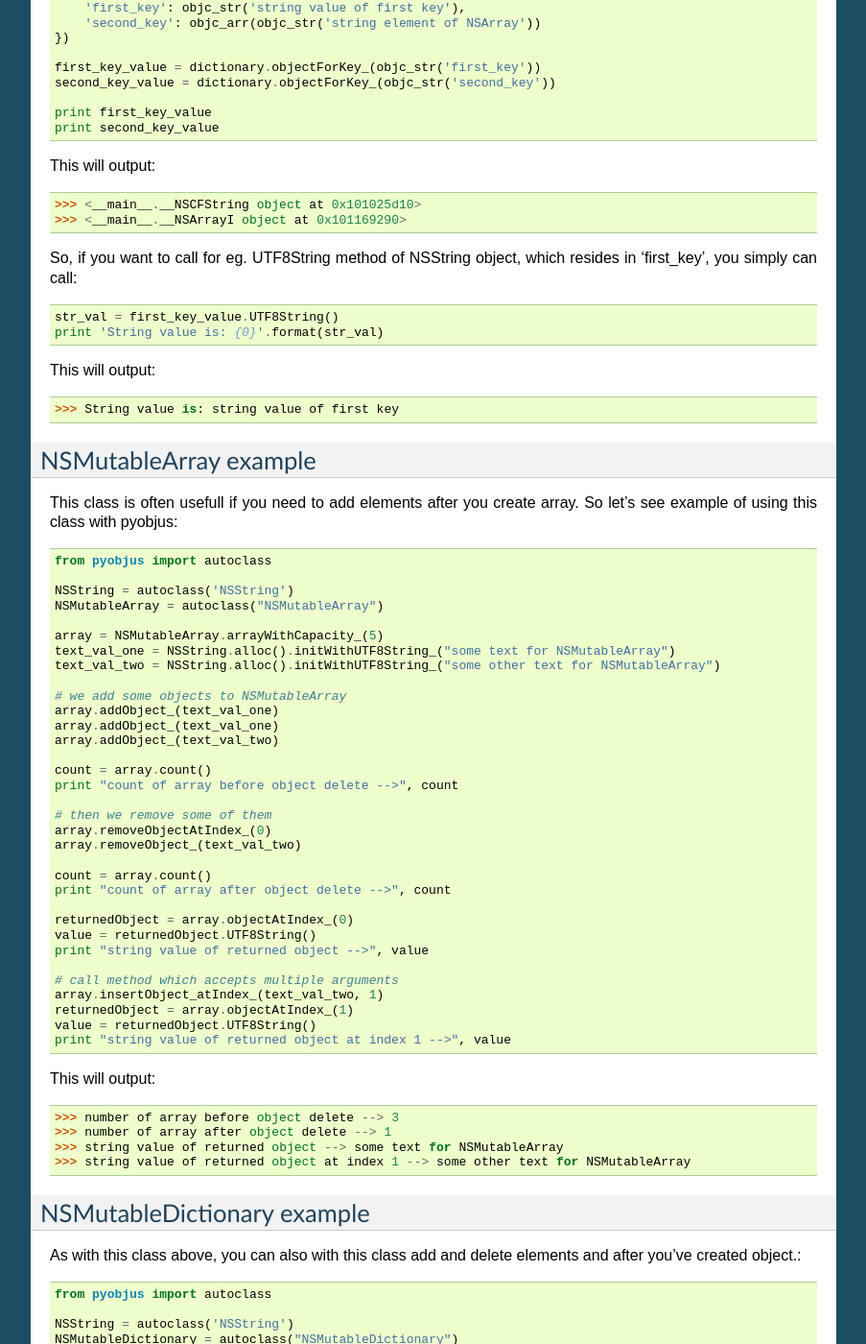
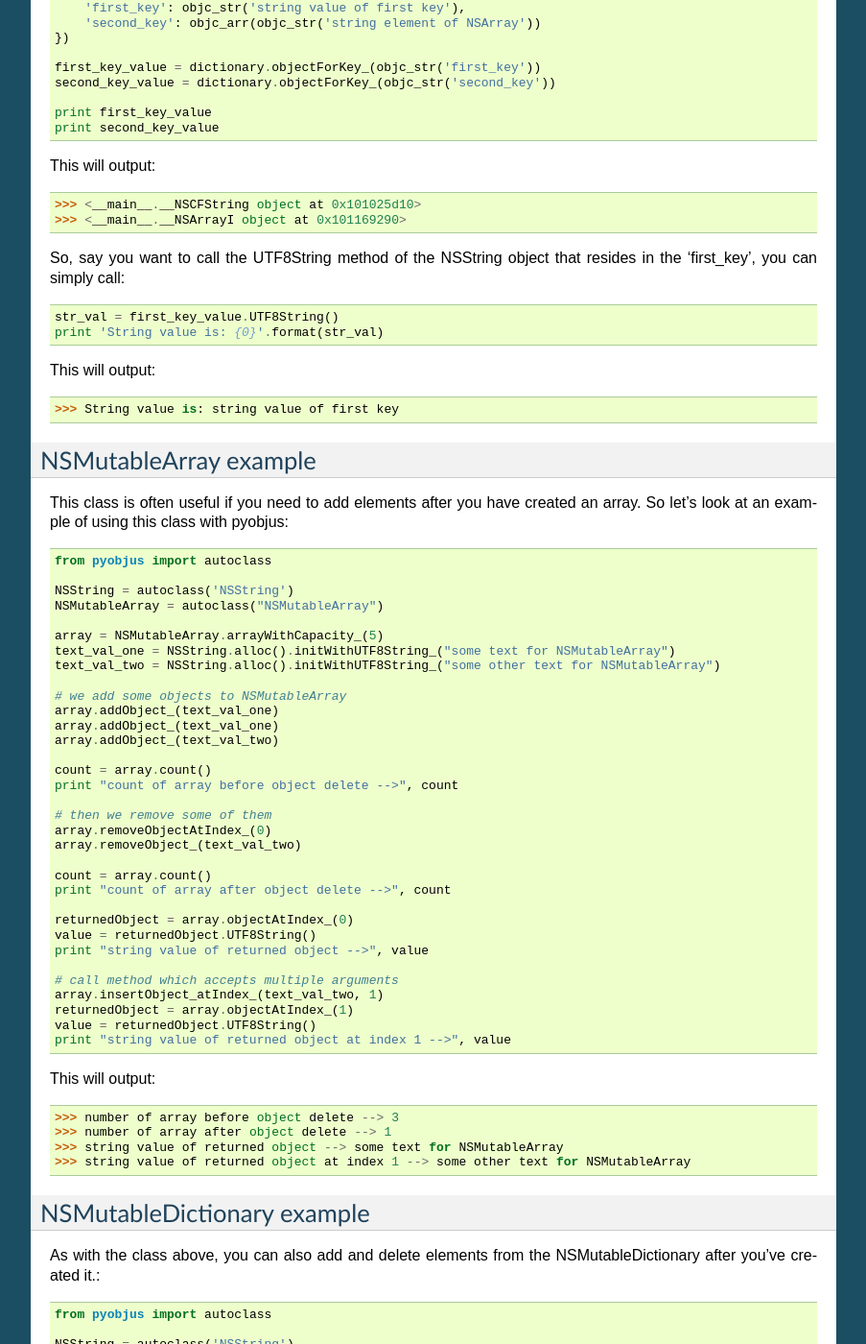
Before and after one commit to kivy/pyobjus, a Sphinx documentation site: the page built from docs/source/foundation_eg.rst, in a window 1280 px wide and 1400 px high, scrolled down 1579 px. Shown: the whole window at 96% size, without its empty margins (198-1101 px from the left). Built offline with Sphinx 7.4.7, drawn with Linux system fonts in a browser that asks for light colours; some of the changed text lies outside the part shown.

Commit message:
doc: grammar tweaks to docs/source/foundation_eg.rst

```diff
--- a/docs/source/foundation_eg.rst
+++ b/docs/source/foundation_eg.rst
@@ -108,7 +108,8 @@ This will output::
     >>> <__main__.__NSCFString object at 0x101025d10>
     >>> <__main__.__NSArrayI object at 0x101169290>
 
-So, if you want to call for eg. UTF8String method of NSString object, which resides in 'first_key', you simply can call::
+So, say you want to call the UTF8String method of the NSString object that
+resides in the 'first_key', you can simply call::
 
     str_val = first_key_value.UTF8String()
     print 'String value is: {0}'.format(str_val)
@@ -120,7 +121,8 @@ This will output::
 NSMutableArray example
 ----------------------
 
-This class is often usefull if you need to add elements after you create array. So let's see example of using this class with pyobjus::
+This class is often useful if you need to add elements after you have created an
+array. So let's look at an example of using this class with pyobjus::
 
     from pyobjus import autoclass
 
@@ -166,7 +168,8 @@ This will output::
 NSMutableDictionary example
 ---------------------------
 
-As with this class above, you can also with this class add and delete elements and after you've created object.::
+As with the class above, you can also add and delete elements from the
+NSMutableDictionary after you've created it.::
 
     from pyobjus import autoclass
 
@@ -210,4 +213,4 @@ So this will output::
 Other
 -----
 
-Other examples are located on this `link <https://github.com/kivy/pyobjus/tree/master/examples>`_.
+Other examples can be found `here <https://github.com/kivy/pyobjus/tree/master/examples>`_.
```
